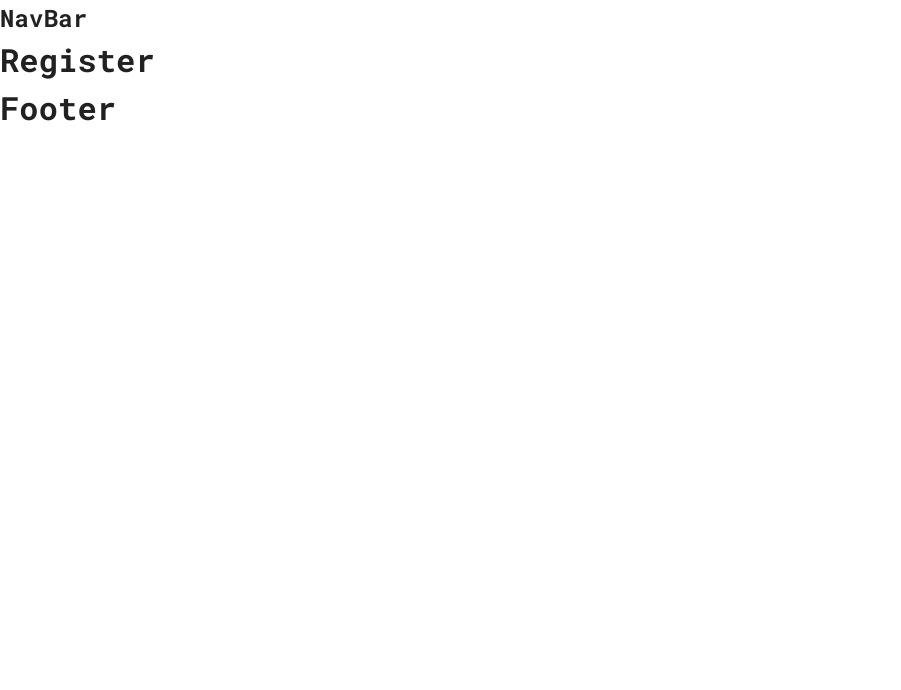
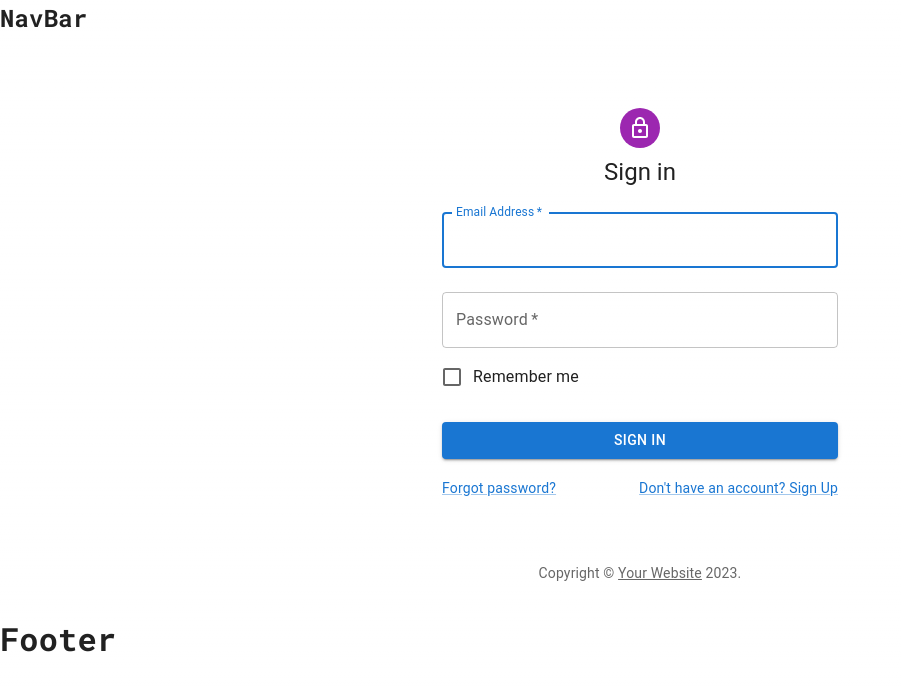
Before and after one commit to Brett-Abramson/vinyl-vault-v2, a Next.js app in the folder frontend/: page /auth/register in a window 1280 px wide. Shown: the top 690 px of the page, without its empty margins (0-901 px from the left). Built offline with nearby package versions, Linux system fonts and the light colour scheme; no server answers.

Commit message:
materialUI sign in template

```diff
--- a/frontend/app/auth/register/page.tsx
+++ b/frontend/app/auth/register/page.tsx
@@ -1,9 +1,122 @@
-const Page = () => {
+"use client";
+
+import * as React from "react";
+import Avatar from "@mui/material/Avatar";
+import Button from "@mui/material/Button";
+import TextField from "@mui/material/TextField";
+import FormControlLabel from "@mui/material/FormControlLabel";
+import Checkbox from "@mui/material/Checkbox";
+import Link from "@mui/material/Link";
+import Grid from "@mui/material/Grid";
+import Box from "@mui/material/Box";
+import LockOutlinedIcon from "@mui/icons-material/LockOutlined";
+import Typography from "@mui/material/Typography";
+import Container from "@mui/material/Container";
+import { createTheme, ThemeProvider } from "@mui/material/styles";
+
+function Copyright(props: any) {
   return (
-    <main>
-      <h1>Register</h1>
-    </main>
-  )
+    <Typography
+      variant="body2"
+      color="text.secondary"
+      align="center"
+      {...props}
+    >
+      {"Copyright © "}
+      <Link color="inherit" href="https://mui.com/">
+        Your Website
+      </Link>{" "}
+      {new Date().getFullYear()}
+      {"."}
+    </Typography>
+  );
 }
 
-export default Page
+const defaultTheme = createTheme();
+
+const Page = () => {
+  const handleSubmit = (event: React.FormEvent<HTMLFormElement>) => {
+    event.preventDefault();
+    // const data = new FormData(event.currentTarget);
+    // console.log({
+    //   email: data.get("email"),
+    //   password: data.get("password"),
+    // });
+  };
+
+  return (
+    <ThemeProvider theme={defaultTheme}>
+      <Container component="main" maxWidth="xs">
+        <Box
+          sx={{
+            marginTop: 8,
+            display: "flex",
+            flexDirection: "column",
+            alignItems: "center",
+          }}
+        >
+          <Avatar sx={{ m: 1, bgcolor: "secondary.main" }}>
+            <LockOutlinedIcon />
+          </Avatar>
+          <Typography component="h1" variant="h5">
+            Sign in
+          </Typography>
+          <Box
+            component="form"
+            onSubmit={handleSubmit}
+            noValidate
+            sx={{ mt: 1 }}
+          >
+            <TextField
+              margin="normal"
+              required
+              fullWidth
+              id="email"
+              label="Email Address"
+              name="email"
+              autoComplete="email"
+              autoFocus
+            />
+            <TextField
+              margin="normal"
+              required
+              fullWidth
+              name="password"
+              label="Password"
+              type="password"
+              id="password"
+              autoComplete="current-password"
+            />
+            <FormControlLabel
+              control={<Checkbox value="remember" color="primary" />}
+              label="Remember me"
+            />
+            <Button
+              type="submit"
+              fullWidth
+              variant="contained"
+              sx={{ mt: 3, mb: 2 }}
+            >
+              Sign In
+            </Button>
+            <Grid container>
+              <Grid item xs>
+                <Link href="#" variant="body2">
+                  Forgot password?
+                </Link>
+              </Grid>
+              <Grid item>
+                <Link href="#" variant="body2">
+                  {"Don't have an account? Sign Up"}
+                </Link>
+              </Grid>
+            </Grid>
+          </Box>
+        </Box>
+        <Copyright sx={{ mt: 8, mb: 4 }} />
+      </Container>
+    </ThemeProvider>
+  );
+};
+
+export default Page;
--- a/frontend/app/layout.tsx
+++ b/frontend/app/layout.tsx
@@ -18,13 +18,12 @@
   return (
     <html lang="en">
       <body className={roboto.className}>
-        <CssBaseline>
-          <Provider>
-            <Navbar />
-            <div>{children}</div>
-            <Footer />
-          </Provider>
-        </CssBaseline>
+        <CssBaseline />
+        <Provider>
+          <Navbar />
+          <div>{children}</div>
+          <Footer />
+        </Provider>
       </body>
     </html>
   );
--- a/frontend/package.json
+++ b/frontend/package.json
@@ -11,6 +11,7 @@
   "dependencies": {
     "@emotion/react": "^11.11.1",
     "@emotion/styled": "^11.11.0",
+    "@mui/icons-material": "^5.14.19",
     "@mui/material": "^5.14.20",
     "@reduxjs/toolkit": "^2.0.1",
     "async-mutex": "^0.4.0",
```
Also changed, not shown: 1 other file (tests, documents, lock files or other folders).
